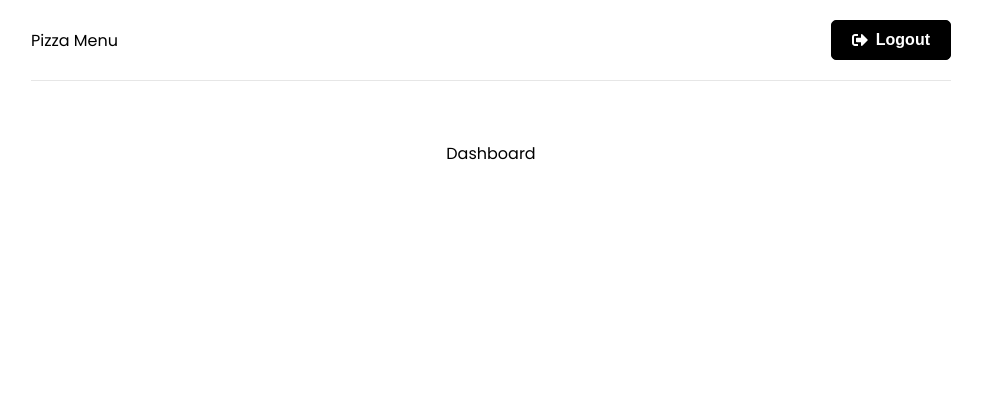
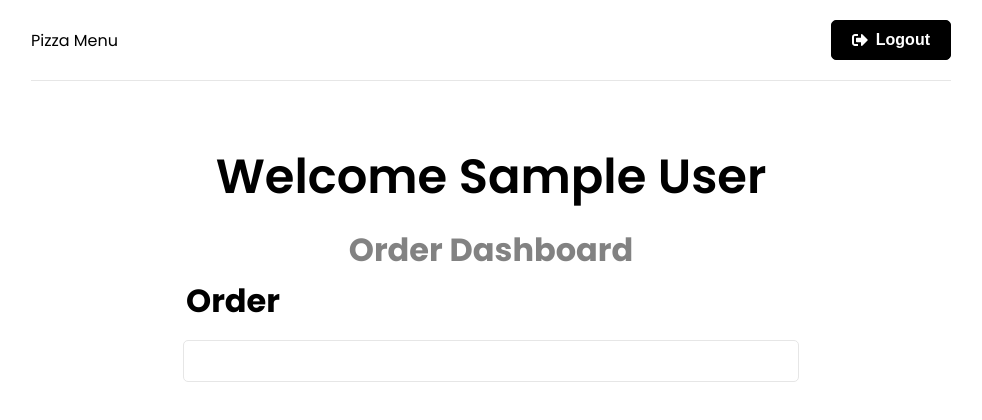
Before and after one commit to monaeman/Pizza-Delivery-App, a React (Create React App) app in the folder frontend/: page / in a window 1280 px wide. Shown: the top 420 px of the page, without its empty margins (149-1131 px from the left). Built offline with nearby package versions, Linux system fonts and the light colour scheme; sample sign-in values are in the browser's storage.

Commit message:
added the orderform file and included it in the dashboard

```diff
--- a/frontend/src/app/store.js
+++ b/frontend/src/app/store.js
@@ -1,9 +1,14 @@
 import { configureStore } from '@reduxjs/toolkit';
 import authReducer from '../features/auth/authSlice'
+import orderReducer from '../features/orders/orderSlice'
+
+
 
 export const store = configureStore({
   reducer: {
     auth: authReducer,
+    orders: orderReducer,
+
 
   },
 });
--- /dev/null
+++ b/frontend/src/components/OrderForm.jsx
@@ -0,0 +1,25 @@
+import {useState} from 'react'
+import {useSelector, useDispatch} from 'react-redux'
+
+
+
+function OrderForm() {
+
+    const [text, setText] = useState('')
+    const onSubmit = e => {
+        e.preventDefault()
+    }
+  return (
+    <section className ='form'>
+        <form onSubmit={onSubmit}>
+            <div className="form-group">
+                <label htmlFor="text">Order</label>
+                <input type='text' name='text' id='text'
+                value={text} onChange= {(e) => setText(e.target.value)} />
+            </div>
+        </form>
+    </section>
+
+)}
+
+export default OrderForm
--- /dev/null
+++ b/frontend/src/features/orders/orderSlice.js
@@ -0,0 +1,20 @@
+import {createSlice, createAsyncThunk} from '@reduxjs/toolkit'
+
+const initialState = {
+    orders: [],
+    isError: false,
+    isSuccess: false,
+    isLoading: false,
+    message: ''
+}
+
+export const orderSlice = createSlice({
+    name: 'order',
+    initialState,
+    reducers:{
+        reset: (state) => initialState
+    }
+})
+
+export const {reset} = orderSlice.actions
+export default orderSlice.reducer
--- a/frontend/src/pages/Dashboard.jsx
+++ b/frontend/src/pages/Dashboard.jsx
@@ -1,9 +1,28 @@
+import {useEffect} from 'react'
+import {useNavigate} from 'react-router-dom'
+import {useSelector} from 'react-redux'
+import OrderForm from '../components/OrderForm'
+
 
 
 function Dashboard() {
-  return (
-    <div>Dashboard</div>
-  )
+  const navigate = useNavigate()
+
+  const {user} = useSelector((state)=> state.auth)
+  useEffect(()=> {
+    if(!user){
+      navigate('/login')
+    }
+  }, [user, navigate])
+
+  return <>
+    <section className="heading">
+<h1>Welcome {user && user.name}</h1>
+<p>Order Dashboard</p>
+<OrderForm />
+    </section>
+
+  </>
 }
 
 export default Dashboard
```
Also changed, not shown: frontend/src/features/orders/orderService.js (added), 1 other file (tests, documents, lock files or other folders).
